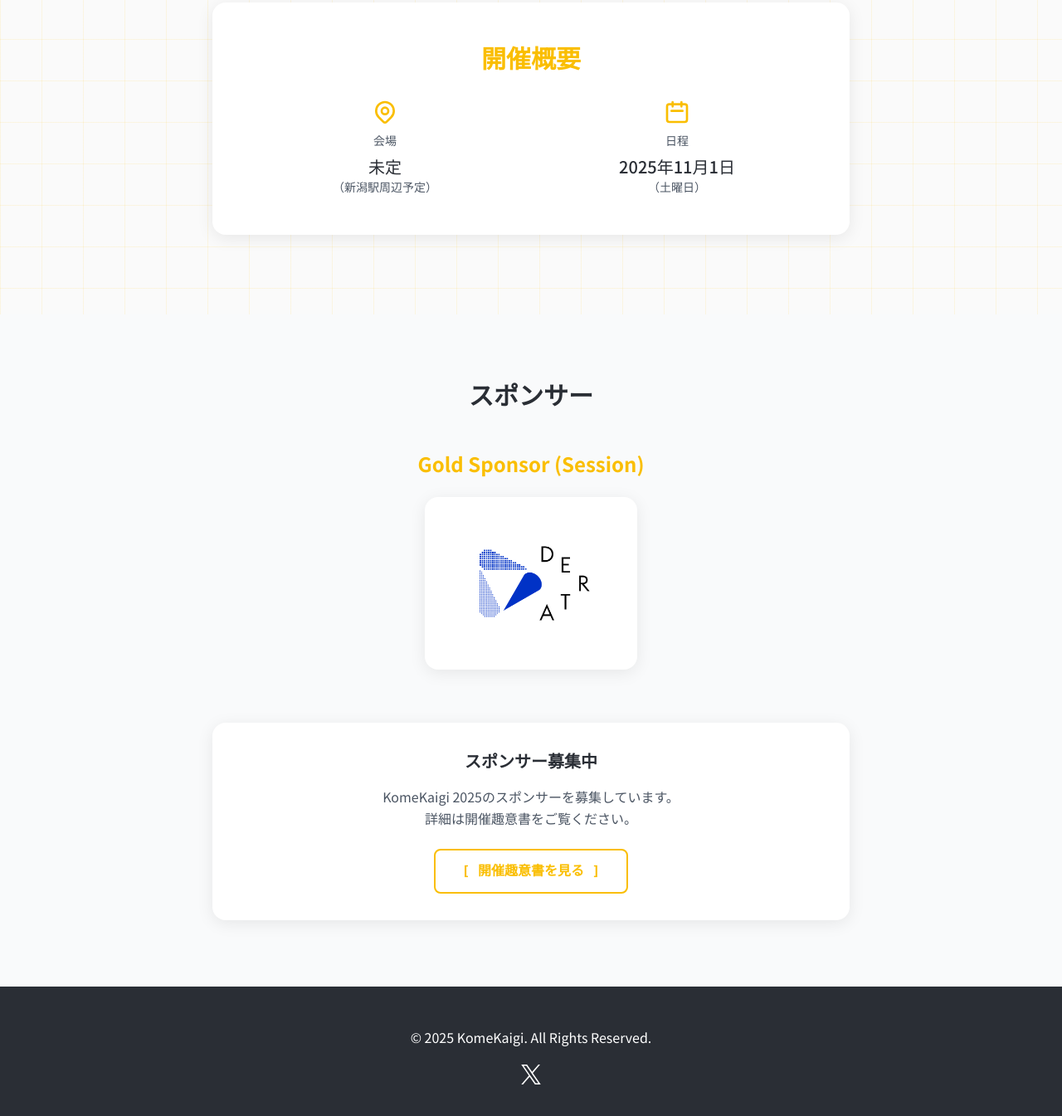
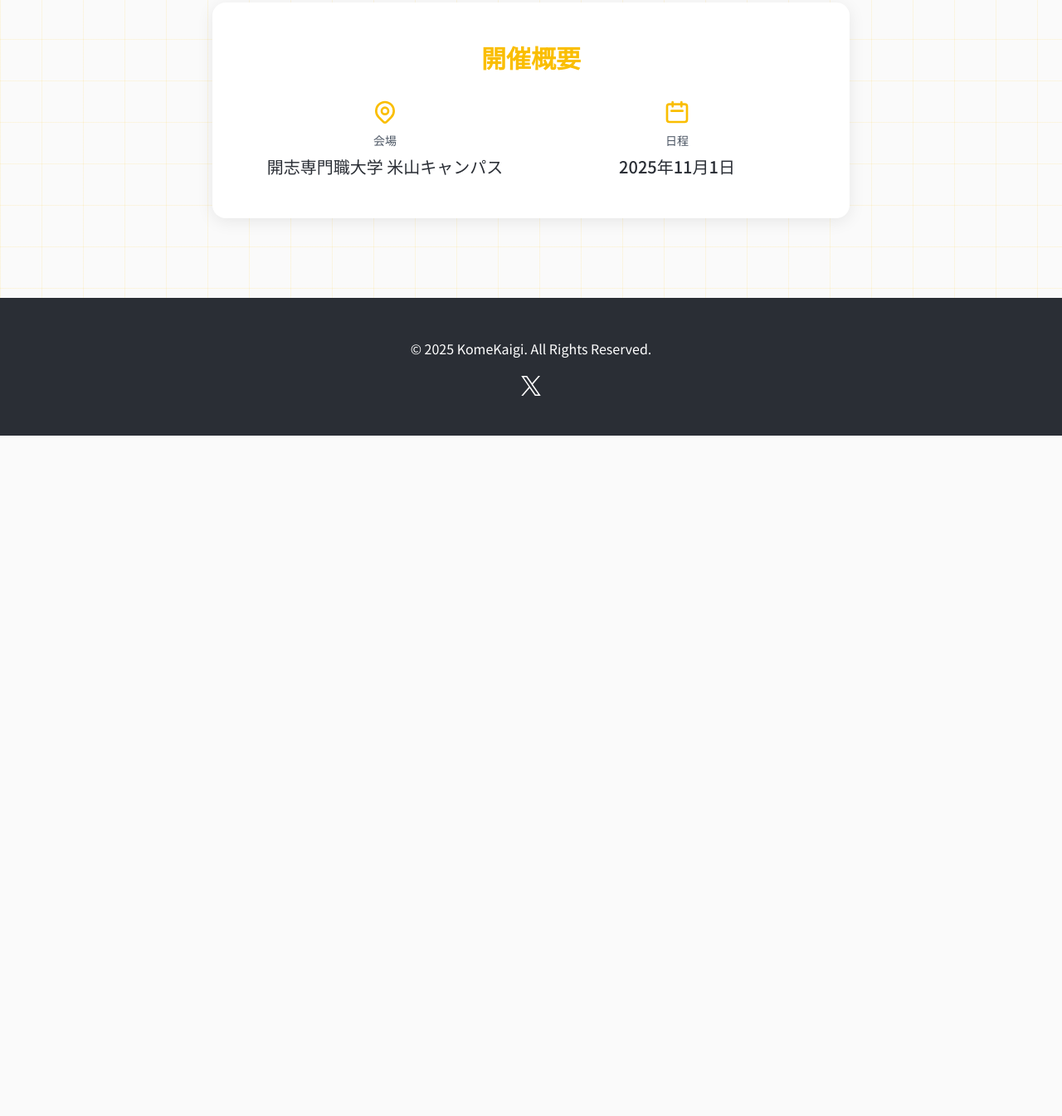
Before and after one commit to kome-kaigi/KomeKaigi2025, a plain HTML site: page docs/index.html in a window 1280 px wide. Shown: the part 1103-2448 px from the top of the page at 83% size. After the commit the page ends 1628 px from the top, so only its background shows below. Drawn offline with nearby package versions, Linux system fonts and the light colour scheme.

Commit message:
スポンサー周りの情報を削除

```diff
--- a/docs/index.html
+++ b/docs/index.html
@@ -184,8 +184,7 @@
               <path stroke-linecap="round" stroke-linejoin="round" stroke-width="2" d="M15 11a3 3 0 11-6 0 3 3 0 016 0z"></path>
             </svg>
             <p class="text-sm text-gray-600 mb-2">会場</p>
-            <p class="text-xl font-medium">未定</p>
-            <p class="text-sm text-gray-600">（新潟駅周辺予定）</p>
+            <p class="text-xl font-medium">開志専門職大学 米山キャンパス</p>
           </div>
           <div class="text-center">
             <svg class="w-8 h-8 mx-auto mb-2 text-[#fabe00]" fill="none" stroke="currentColor" viewBox="0 0 24 24">
@@ -193,90 +192,7 @@
             </svg>
             <p class="text-sm text-gray-600 mb-2">日程</p>
             <p class="text-xl font-medium">2025年11月1日</p>
-            <p class="text-sm text-gray-600">（土曜日）</p>
           </div>
-        </div>
-      </div>
-    </div>
-  </section>
-
-  <!-- Sponsors Section -->
-  <section id="sponsors" class="py-20 bg-gray-50">
-    <div class="container mx-auto px-4 text-center">
-      <h2 class="text-3xl font-bold mb-12">スポンサー</h2>
-
-      <!-- Platinum Sponsors -->
-      <!--
-      <div class="mb-12">
-        <h3 class="text-2xl font-bold mb-6 text-[#A8A9AD]">Platinum Sponsor</h3>
-        <div class="flex justify-center">
-          <a href="#" target="_blank" class="block p-4 hover:opacity-80">
-            <img src="assets/images/platinum_sponsor_logo.png" alt="Platinum Sponsor" class="mx-auto h-32 object-contain" />
-          </a>
-        </div>
-      </div>
-      -->
-
-      <!-- Gold (Booth) Sponsors -->
-       <!--
-      <div class="mb-12">
-        <h3 class="text-2xl font-bold mb-6 text-[#fabe00]">Gold Sponsor (Session)</h3>
-        <div class="flex justify-center">
-          <div class="card p-10 hover:scale-105 transition-all">
-            <a href="https://derta.co.jp/" target="_blank" class="block">
-              <img src="assets/images/DERTA_logo.png" alt="DERTA" class="mx-auto h-32 object-contain" />
-            </a>
-          </div>
-        </div>
-      </div>
-      -->
-
-      <!-- Gold (Session) Sponsors -->
-      <div class="mb-12">
-        <h3 class="text-2xl font-bold mb-6 text-[#fabe00]">Gold Sponsor (Session)</h3>
-        <div class="flex justify-center">
-          <div class="card p-10 hover:scale-105 transition-all">
-            <a href="https://derta.co.jp/" target="_blank" class="block">
-              <img src="assets/images/DERTA_logo.png" alt="DERTA" class="mx-auto h-32 object-contain" />
-            </a>
-          </div>
-        </div>
-      </div>
-
-      <!-- Silver Sponsors -->
-      <!--
-      <div class="mb-8">
-        <h3 class="text-2xl font-bold mb-6 text-[#C0C0C0]">Silver Sponsor</h3>
-        <div class="grid grid-cols-2 md:grid-cols-4 gap-6 max-w-5xl mx-auto">
-          <a href="#" target="_blank" class="block p-3 hover:opacity-80">
-            <img src="assets/images/silver_sponsor1_logo.png" alt="Silver Sponsor 1" class="mx-auto h-16 object-contain" />
-          </a>
-          <a href="#" target="_blank" class="block p-3 hover:opacity-80">
-            <img src="assets/images/silver_sponsor2_logo.png" alt="Silver Sponsor 2" class="mx-auto h-16 object-contain" />
-          </a>
-          <a href="#" target="_blank" class="block p-3 hover:opacity-80">
-            <img src="assets/images/silver_sponsor3_logo.png" alt="Silver Sponsor 3" class="mx-auto h-16 object-contain" />
-          </a>
-          <a href="#" target="_blank" class="block p-3 hover:opacity-80">
-            <img src="assets/images/silver_sponsor4_logo.png" alt="Silver Sponsor 4" class="mx-auto h-16 object-contain" />
-          </a>
-        </div>
-      </div>
-      -->
-
-      <!-- スポンサー募集 -->
-      <div class="mt-16">
-        <div class="card p-8 max-w-3xl mx-auto">
-          <h3 class="text-xl font-bold mb-4">スポンサー募集中</h3>
-          <p class="mb-6 text-gray-600">
-            KomeKaigi 2025のスポンサーを募集しています。<br class="hidden sm:inline" />
-            詳細は開催趣意書をご覧ください。
-          </p>
-          <a href="https://docs.google.com/presentation/d/1EIpsYODbPmBNr5L3XVXqNKC9Ti9ZmI0CMLpLxDRe2Ws/edit?usp=sharing"
-             target="_blank"
-             class="tech-button inline-block py-3 px-8 rounded-lg font-mono">
-            [ 開催趣意書を見る ]
-          </a>
         </div>
       </div>
     </div>
```
